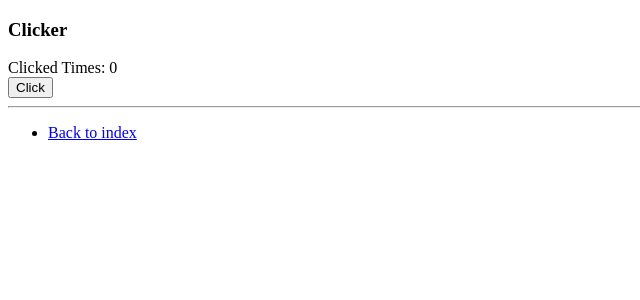
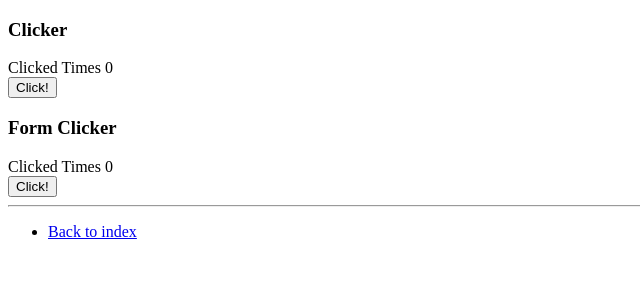
Before and after one commit to razielSan/flask_crud, a Flask app: page /clicker/ in a window 1280 px wide. Shown: the top 300 px of the page, without its empty margins (0-640 px from the left). Run offline with Flask 3, Linux system fonts and the light colour scheme.

Commit message:
add clicker via htmx

```diff
--- a/app/templates/clicker/clicker.html
+++ b/app/templates/clicker/clicker.html
@@ -8,11 +8,21 @@
 
 {% block body %}
     <h3>Clicker</h3>
+    <div>
+        <div id="clicked-times">
+            {% include "clicker/components/_clicker-count.html" %}
+        </div>
+        <button
+            hx-post="{{ url_for('clicker.click') }}"
+            hx-target="#clicked-times"
+        >Click!</button>
+    </div>
 
+    <h3>Form Clicker</h3>
+    <form action="{{ url_for('clicker.click') }}" method="POST" name="value">
+        <div>Clicked Times {{ form_count }}</div>
+        <button type="submit">Click!</button>
+    </form>
 
-    <form action="{{ url_for("clicker.click") }}" method="POST">
-        <div>Clicked Times: {{ count }}</div>
-        <button type="sumbit">Click</button>
-    </form>
     {% include "components/_footer.html" %}
 {% endblock body %}
--- /dev/null
+++ b/app/templates/clicker/components/_clicker-count.html
@@ -0,0 +1 @@
+Clicked Times {{ count }}
--- a/app/templates/clicker/crud.py
+++ b/app/templates/clicker/crud.py
@@ -3,8 +3,13 @@ from dataclasses import dataclass
 
 @dataclass
 class Clicker:
+    count_form: int = 0
     count: int = 0
 
     def inc_count(self):
         self.count += 1
         return  self.count
+
+    def inc_count_form(self):
+        self.count_form += 1
+        return  self.count
--- a/app/views/clicker/views.py
+++ b/app/views/clicker/views.py
@@ -1,6 +1,7 @@
 from flask import Blueprint, render_template, request
 
 from templates.clicker.crud import Clicker
+from utils.helpers import is_backround_request
 
 
 router = Blueprint("clicker", __name__)
@@ -11,6 +12,22 @@ clicker = Clicker()
 @router.route("/", methods=["POST", "GET"], endpoint="click")
 def show_clicker_page():
     if request.method == "POST":
-        clicker.inc_count()
-        return render_template("clicker/clicker.html", count=clicker.count)
-    return render_template("clicker/clicker.html", count=0)
+        if is_backround_request():
+            clicker.inc_count()
+            return render_template(
+                "clicker/components/_clicker-count.html",
+                count=clicker.count,
+                form_count=clicker.count_form,
+            )
+        else:
+            clicker.inc_count_form()
+            return render_template(
+                "clicker/clicker.html",
+                count=clicker.count,
+                form_count=clicker.count_form,
+            )
+    return render_template(
+        "clicker/clicker.html",
+        count=clicker.count,
+        form_count=clicker.count_form,
+    )
```
